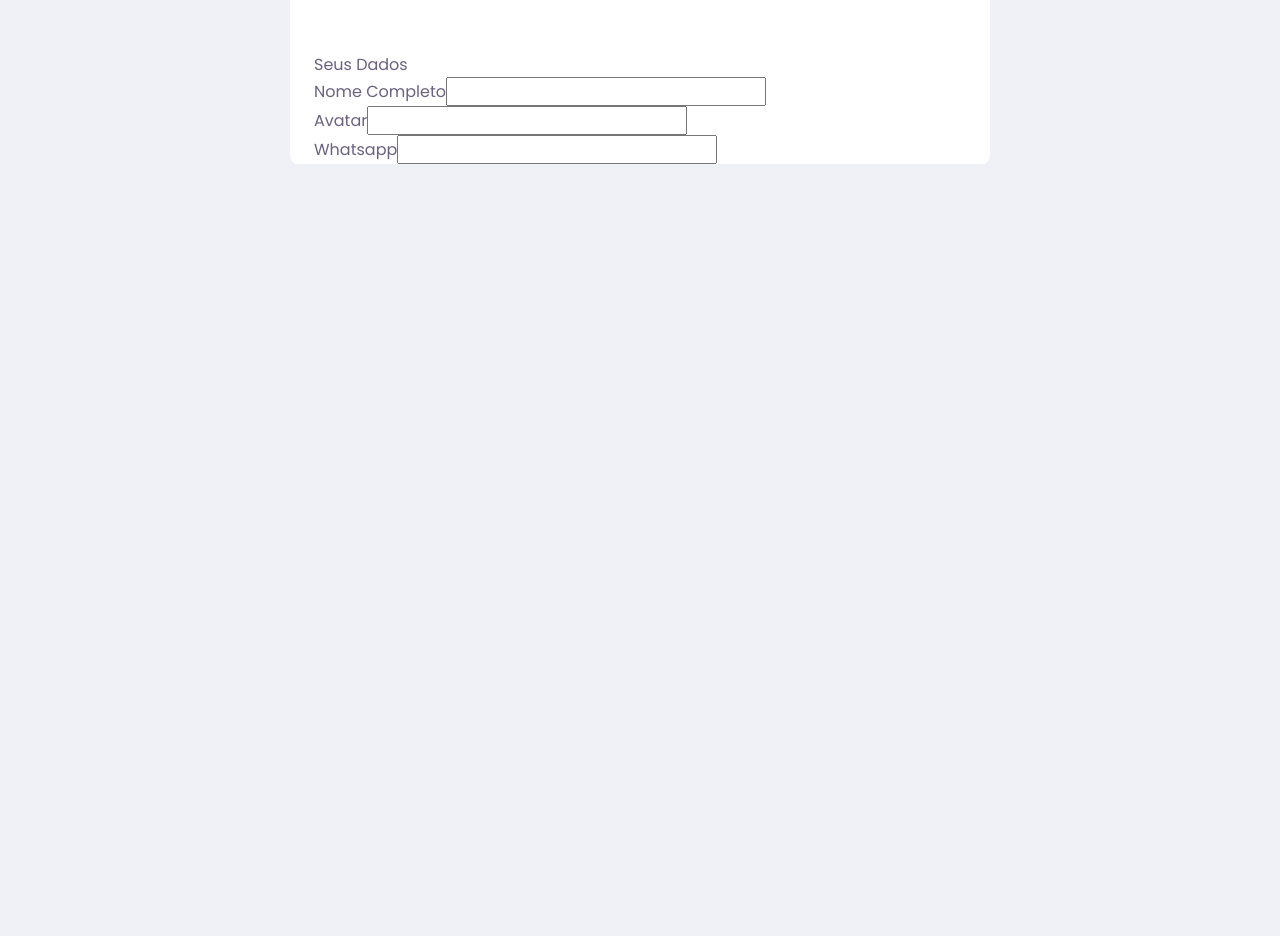
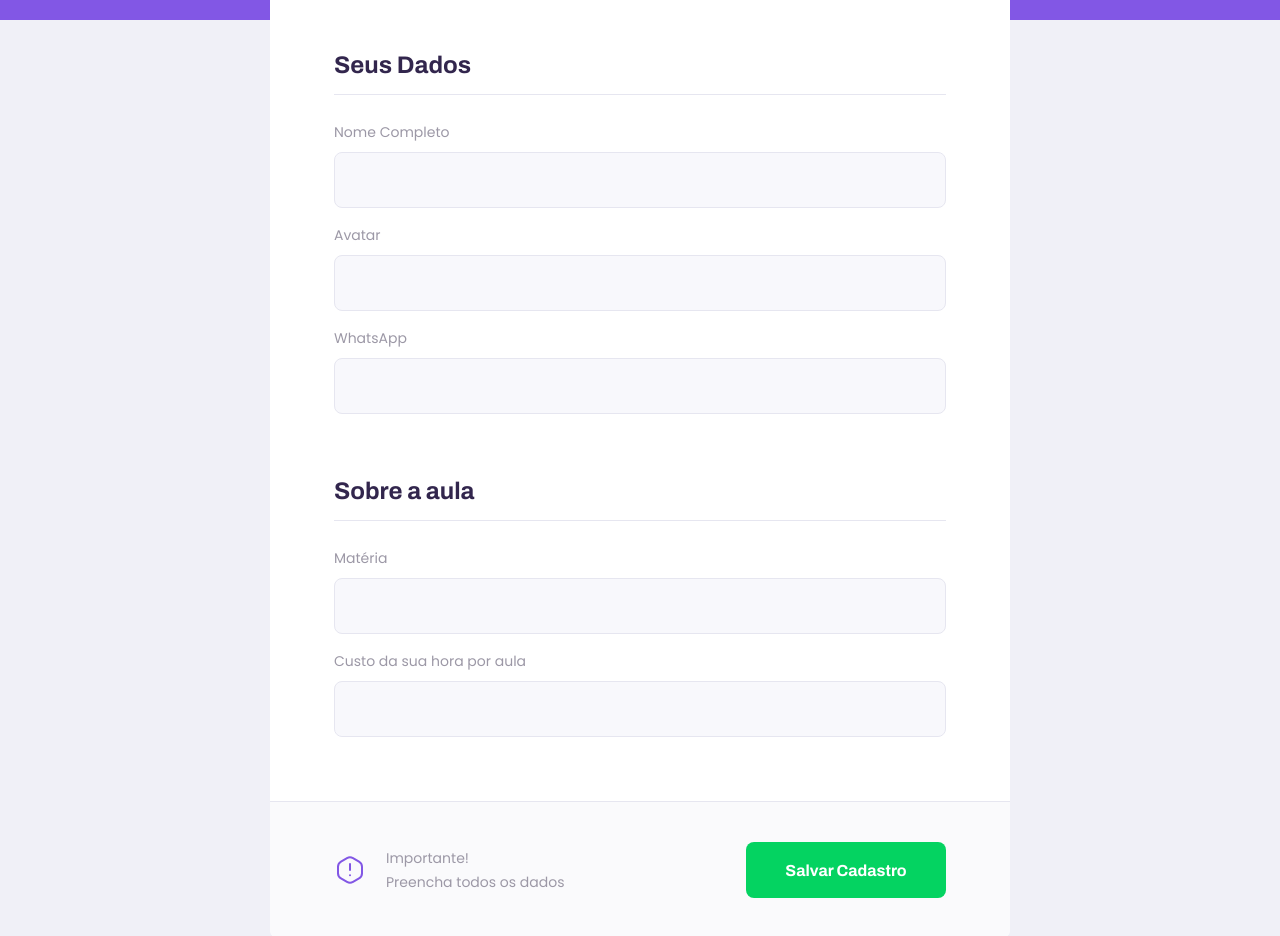
Before and after one commit to Clovijan/nlw-2.0, a React (Create React App) app in the folder web/: page /give-classes in a window 1280 px wide. Shown: the part 320-1256 px from the top of the page. Before the commit the page ends 800 px from the top, so only its background shows below. Built offline with nearby package versions, Linux system fonts and the light colour scheme.

Commit message:
Estilização da página de cadastro

```diff
--- a/web/src/components/Input/index.tsx
+++ b/web/src/components/Input/index.tsx
@@ -1,4 +1,6 @@
 import React, { InputHTMLAttributes } from 'react';
+
+import './styles.css';
 
 interface InputProps extends InputHTMLAttributes<HTMLInputElement>{
   name: string;
--- a/web/src/components/Input/styles.css
+++ b/web/src/components/Input/styles.css
@@ -0,0 +1,34 @@
+.input-block{
+  position: relative;
+}
+
+.input-block + .input-block{
+  margin-top: 1.4rem;
+}
+
+.input-block label{
+  font-size: 1.4rem;
+}
+
+.input-block input {
+  width: 100%;
+  height: 5.6rem;
+  margin-top: 0.8rem;
+  border-radius: 0.8rem;
+  background: var(--color-input-background);
+  border: 1px solid var(--color-line-in-white);
+  outline: 0;
+  padding: 0 1.6rem;
+  font: 1.6rem Archivo;
+}
+
+.input-block:focus-within::after {
+  width: calc(100% - 3.2rem);
+  height: 2px;
+  content:'';
+  background: var(--color-primary-light);
+  position: absolute;
+  left: 1.6rem;
+  right: 1.6rem;
+  bottom: 0;
+}
--- a/web/src/pages/TeacherForm/index.tsx
+++ b/web/src/pages/TeacherForm/index.tsx
@@ -1,5 +1,8 @@
 import React from 'react';
+
 import PageHeader from '../../components/PageHeader';
+import Input from '../../components/Input';
+import warningIcon from '../../assets/images/icons/warning.svg';
 
 import './styles.css';
 
@@ -15,20 +18,30 @@
         <fieldset>
           <legend>Seus Dados</legend>
 
-          <div className="input-block">
-            <label htmlFor="name">Nome Completo</label>
-            <input type="text" id="name" />
-          </div>
-          <div className="input-block">
-            <label htmlFor="avatar">Avatar</label>
-            <input type="text" id="avatar" />
-          </div>
-          <div className="input-block">
-            <label htmlFor="whatsapp">Whatsapp</label>
-            <input type="text" id="whatsapp" />
-          </div>
+          <Input name="name" label="Nome Completo"/>
+          <Input name="avatar" label="Avatar"/>
+          <Input name="whatsapp" label="WhatsApp"/>
 
         </fieldset>
+
+        <fieldset>
+          <legend>Sobre a aula</legend>
+
+          <Input name="subject" label="Matéria"/>
+          <Input name="cost" label="Custo da sua hora por aula"/>
+
+        </fieldset>
+
+        <footer>
+          <p>
+            <img src={warningIcon} alt="Aviso Importante"/>
+            Importante! <br/>
+            Preencha todos os dados
+          </p>
+          <button type="button">
+            Salvar Cadastro
+          </button>
+        </footer>
       </main>
     </div>
   );
--- a/web/src/pages/TeacherForm/styles.css
+++ b/web/src/pages/TeacherForm/styles.css
@@ -22,11 +22,11 @@
   padding: 0 2.4rem;
 }
 
-page-teacher-form main fieldset + fieldset{
+#page-teacher-form main fieldset + fieldset{
   margin-top: 6.4rem;
 }
 
-page-teacher-form main fieldset legend {
+#page-teacher-form main fieldset legend {
   font: 700 2.4rem Archivo;
   color: var(--color-text-title);
   margin-bottom: 2.4rem;
@@ -36,5 +36,78 @@
   width: 100%;
   padding-bottom: 1.6rem;
   border-bottom: 1px solid var(--color-line-in-white);
+}
 
+#page-teacher-form main label {
+  color: var(--color-text-complement);
 }
+
+#page-teacher-form main footer {
+  padding: 4rem 2.4rem;
+  background: var(--color-box-footer);
+  border-top: 1px solid var(--color-line-in-white);
+  margin-top: 6.4rem;
+}
+
+#page-teacher-form main footer p {
+  display: flex;
+  align-items: center;
+  justify-content: center;
+  font-size: 1.4rem;
+  line-height: 2.4rem;
+  color: var(--color-text-complement);
+}
+
+#page-teacher-form main footer p img {
+  margin-right: 2rem;
+}
+
+#page-teacher-form main footer button {
+  width: 100%;
+  height: 5.6rem;
+  background: var(--color-secundary);
+  color: var(--color-button-text);
+  border: 0;
+  border-radius: 0.8rem;
+  cursor: pointer;
+  font: 700 1.6rem Archivo;
+  display: flex;
+  align-items: center;
+  justify-content: center;
+  text-decoration: none;
+  transition: background-color 0.2s;
+  margin-top: 3.2rem;
+}
+
+#page-teacher-form main footer button:hover {
+  background: var(--color-secundary-dark);
+}
+
+@media(min-width: 700px) {
+   #page-teacher-form {
+    max-width: 100vw;
+  }
+
+  #page-teacher-form .page-header .header-content {
+    margin-bottom: 0;
+  }
+
+  #page-teacher-form main fieldset {
+    padding: 0 6.4rem;
+  }
+
+  #page-teacher-form main footer {
+    padding: 4.0rem 6.4rem;
+    display: flex;
+    align-items: center;
+    justify-content: space-between;
+  }
+  #page-teacher-form main footer p {
+    justify-content: space-between;
+  }
+
+  #page-teacher-form main footer button {
+    width: 20rem;
+    margin-top: 0;
+  }
+}
--- a/web/src/pages/TeacherList/index.tsx
+++ b/web/src/pages/TeacherList/index.tsx
@@ -1,29 +1,20 @@
 import React from 'react';
 
-import PageHeader from '../../components/PageHeader/index';
+import PageHeader from '../../components/PageHeader';
+import TeacherItem from '../../components/TeacherItem';
+import Input from '../../components/Input';
 
 import './styles.css';
-import TeacherItem from '../../components/TeacherItem';
+
 
 function TeacherList() {
   return(
     <div id="page-teacher-list" className="container">
       <PageHeader title="Estes são os Proffys disponíveis">
         <form id="search-teachers">
-          <div className="input-block">
-            <label htmlFor="subject">Matéria</label>
-            <input type="text" id="subject"/>
-          </div>
-
-          <div className="input-block">
-            <label htmlFor="week-day">Dia da semana</label>
-            <input type="text" id="week-day"/>
-          </div>
-
-          <div className="input-block">
-            <label htmlFor="time">Hora</label>
-            <input type="text" id="time"/>
-          </div>
+          <Input name="subject" label="Matéria"/>
+          <Input name="week-day" label="Dia da Semana"/>
+          <Input type="time" name="time" label="Hora"/>
         </form>
       </PageHeader>
 
--- a/web/src/pages/TeacherList/styles.css
+++ b/web/src/pages/TeacherList/styles.css
@@ -11,46 +11,10 @@
   color: var(--color-text-in-primary);
 }
 
-#search-teachers .input-block{
-  position: relative;
-}
-
-#search-teachers .input-block + .input-block{
-  margin-top: 1.4rem;
-}
-
-#search-teachers .input-block label{
-  font-size: 1.4rem;
-}
-
-#search-teachers .input-block input {
-  width: 100%;
-  height: 5.6rem;
-  margin-top: 0.8rem;
-  border-radius: 0.8rem;
-  background: var(--color-input-background);
-  border: 1px solid var(--color-line-in-white);
-  outline: 0;
-  padding: 0 1.6rem;
-  font: 1.6rem Archivo;
-}
-
-#search-teachers .input-block:focus-within::after {
-  width: calc(100% - 3.2rem);
-  height: 2px;
-  content:'';
-  background: var(--color-primary-light);
-  position: absolute;
-  left: 1.6rem;
-  right: 1.6rem;
-  bottom: 0;
-}
-
 #page-teacher-list main {
   margin: 3.2rem;
   width: 90%;
 }
-
 
 @media(min-width: 700px){
   #page-teacher-list {
```
